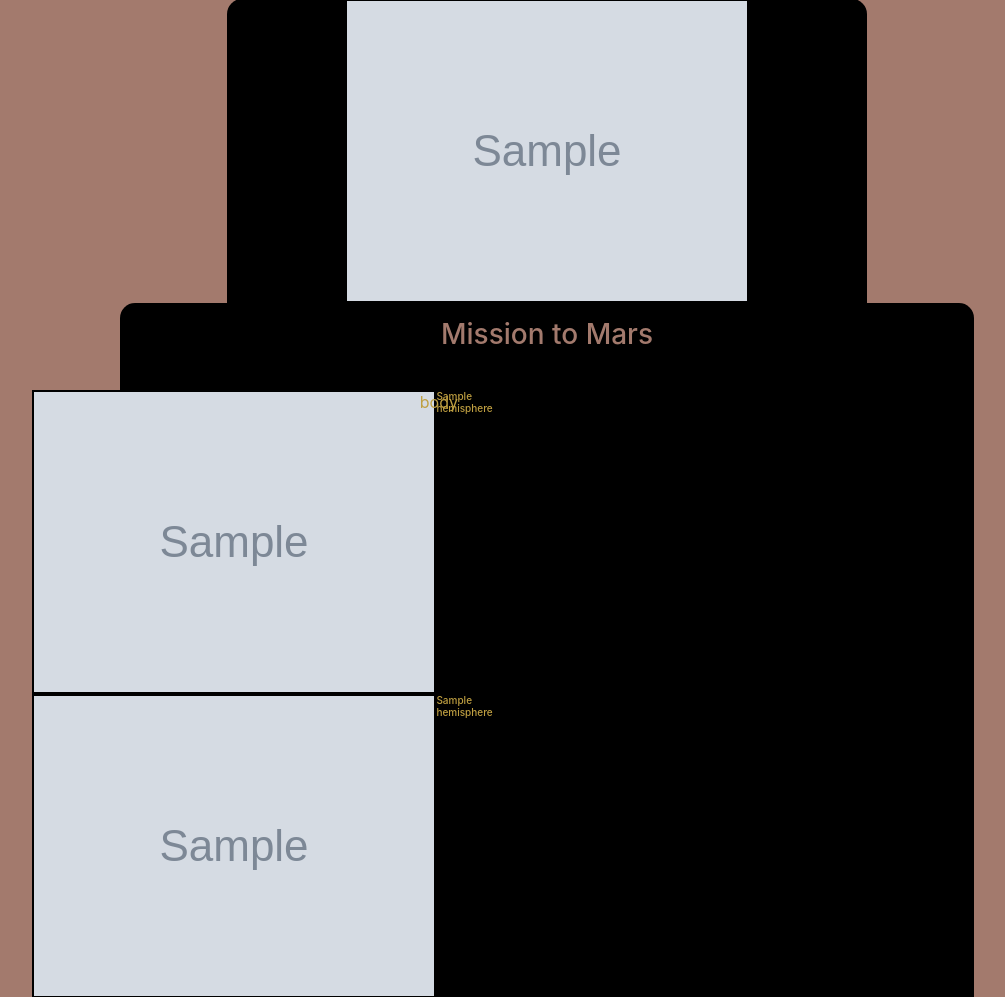
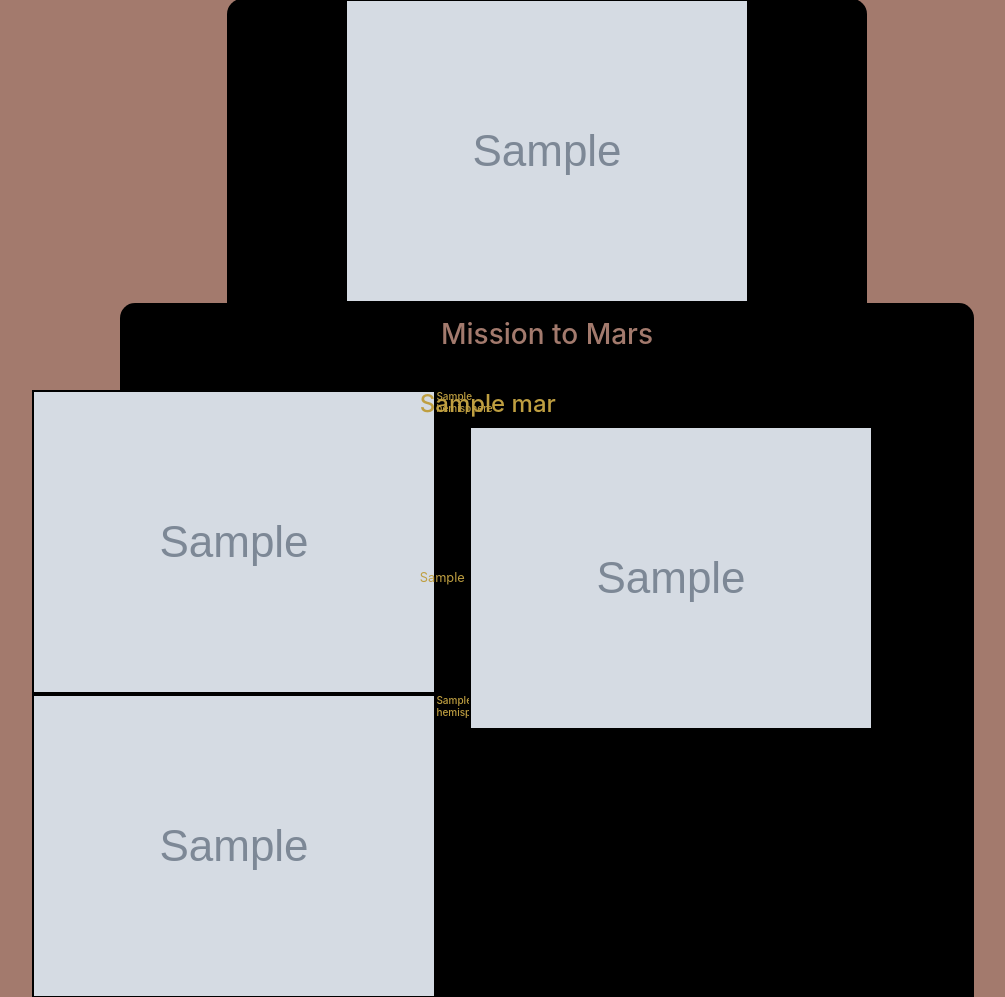
Before and after one commit to tylerhill122/web-scraping-challenge, a Flask app: page / in a window 1280 px wide. Shown: the part 51-1048 px from the top of the page, without its empty margins (93-1098 px from the left). Run offline with Flask 2, Linux system fonts and the light colour scheme; grey boxes marked "Sample" are stand-in pictures; a database or web service that is not in the repository returns one stand-in record (values such as "Sample title"); some libraries are stand-ins or nearby versions.

Commit message:
added content and featured image

```diff
--- a/Mission_to_Mars/static/style.css
+++ b/Mission_to_Mars/static/style.css
@@ -47,6 +47,11 @@ img {
     border: 2px solid #000;
 }
 
+.feat_img {
+    max-width:100%;
+    max-height:100%;
+}
+
 .logo {
     color:#a54848
 }
--- a/Mission_to_Mars/templates/index.html
+++ b/Mission_to_Mars/templates/index.html
@@ -54,7 +54,9 @@
             </div>
           </div>
         <div class="col-md-8">
-          body
+          <h4 class="heading">{{mars.news_title}}</h4>
+          <small>{{mars.news_p}}</small>
+          <img class="feat_img" src={{mars.featured_img}}></img>
         </div>
         </div>
       </div>
```
